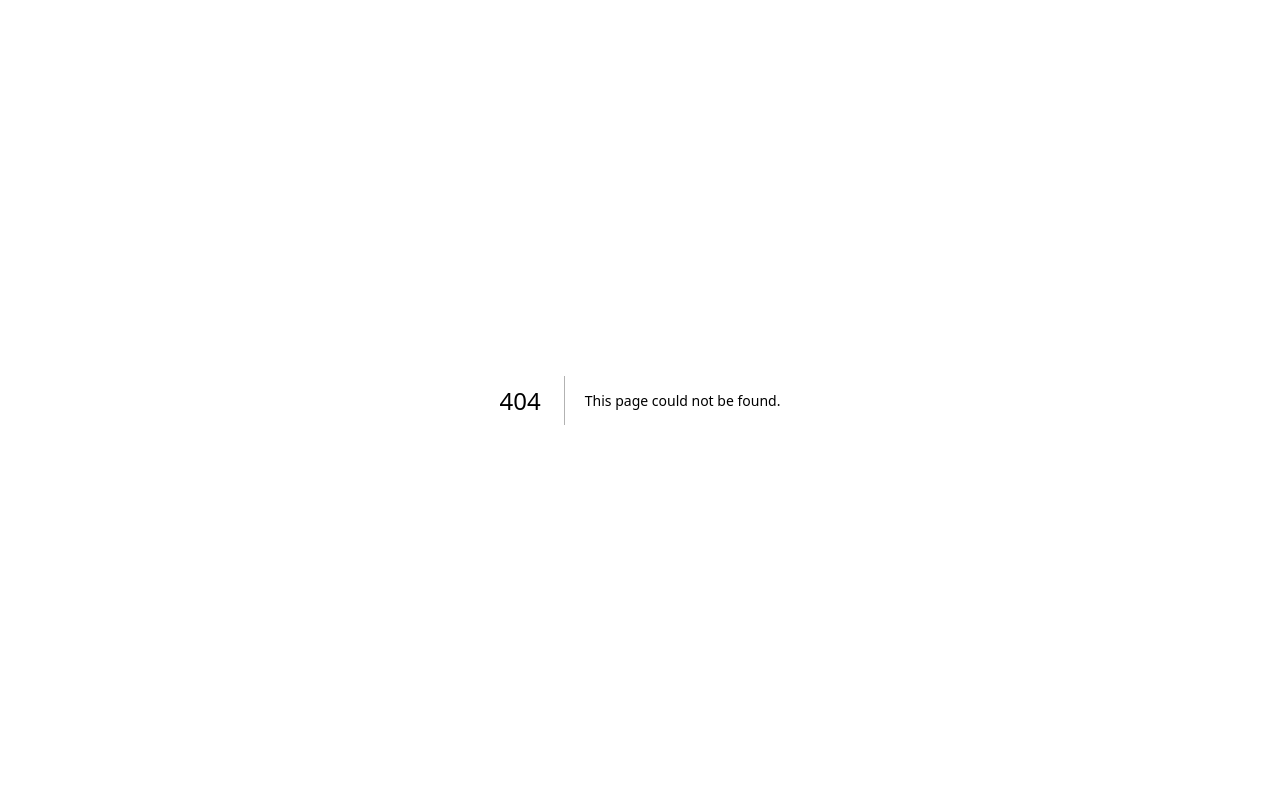
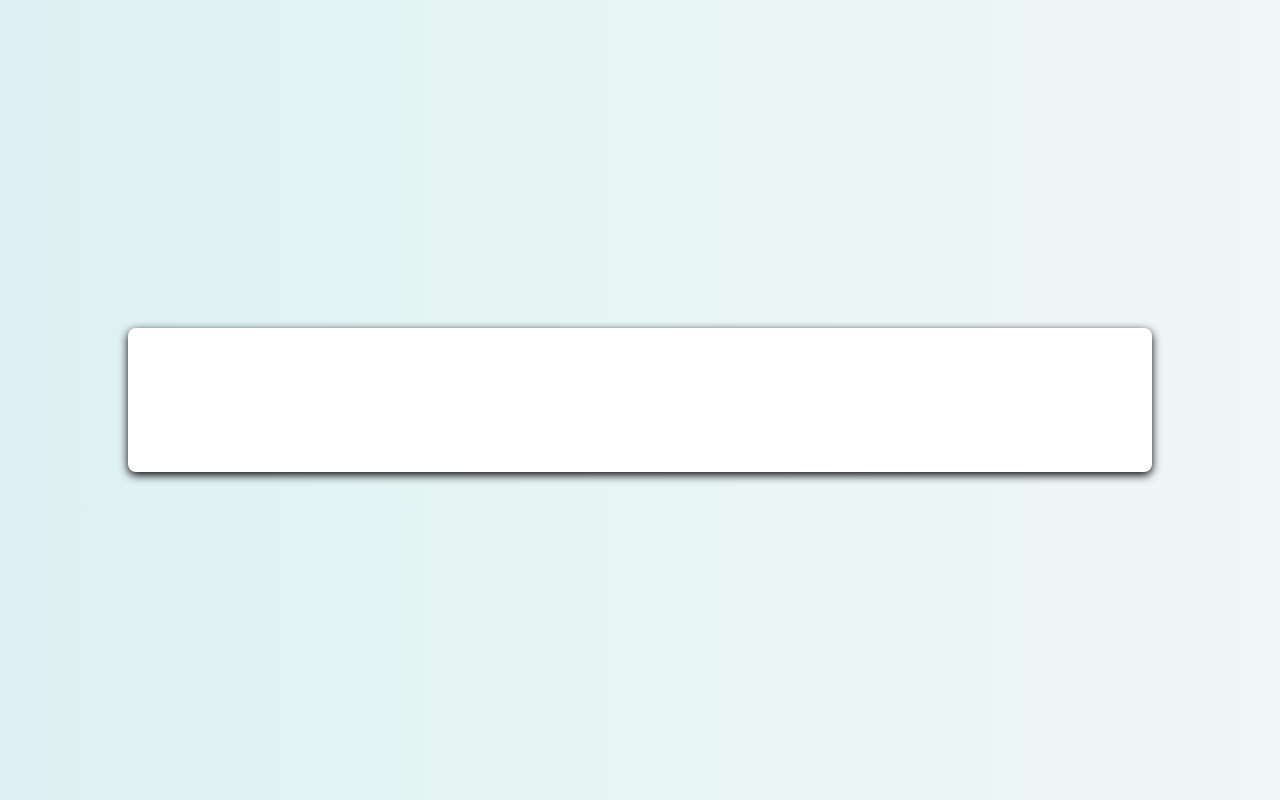
Before and after one commit to PatriciaCindyLiunadi/cinema-xxi, a Next.js app: page /register in a window 1280 px wide. Before the commit this address had no page. Built offline with nearby package versions, Linux system fonts and the light colour scheme.

Commit message:
Create Regist

```diff
--- /dev/null
+++ b/src/pages/register.js
@@ -0,0 +1,31 @@
+import React from "react";
+import Head from "next/head";
+
+const fullname_valid = /^[A-Z][a-zA-Z\s]*$/;
+const username_valid = /^[a-zA-Z][a-zA-Z0-9_]{4,14}$/; //bebas min 5-15 huruf bole spasi
+const email_valid = /^[a-zA-Z0-9_.]+@[a-zA-Z0-9.-]+\.[a-zA-Z]{2,}$/; //dapat menggunakan angka, huruf, _ dan . sebelum @
+const pass_valid = /^(?=.*[A-Z])(?=.*[a-z])(?=.*[0-9])(?=.*[^A-Za-z0-9]).{6,10}$/; //ada satu huruf dan angka yang required dengan min.6-10 huruf
+
+export default function RegisterPage () {
+    return (
+        <div>
+            <div>
+                <Head>
+                  <title>Register Page</title>
+                </Head>
+            </div>
+            {/* Background */}
+            <div className="bg-gradient-to-r from-cyan-500/10 via-teal-300/10 to-sky-200/10 block h-screen items-center justify-center p-4 md:flex">
+
+                <div className="bg-white flex flex-col items-center max-w-screen-lg overflow-hidden rounded-lg shadow-[0_3px_10px_rgb(0,0,0,1)] space-y-8 w-full md:flex-row text-slate-700">
+                    <div className="bg-blue flex fex-col justify-center p-14">
+
+                    </div>
+                    <form className="flex flex-col justify-center items-center p-14 pl-36 space-y-4">
+
+                    </form>
+                </div>
+            </div>
+        </div>
+    )
+}
```
